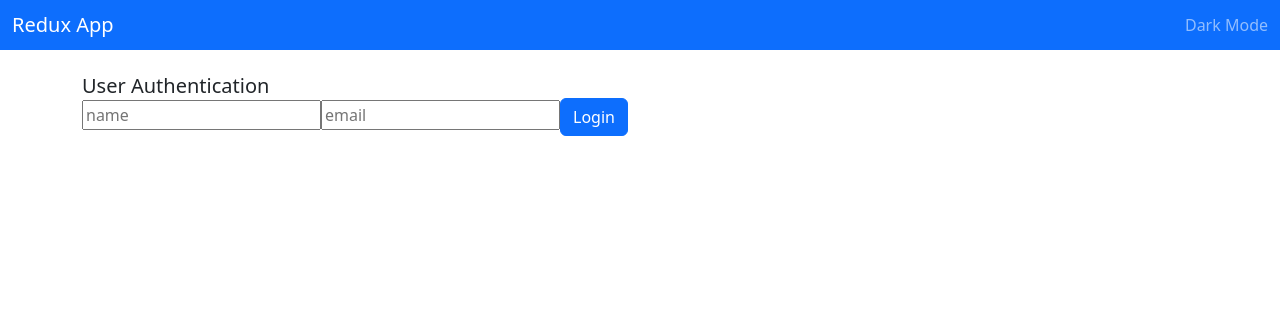
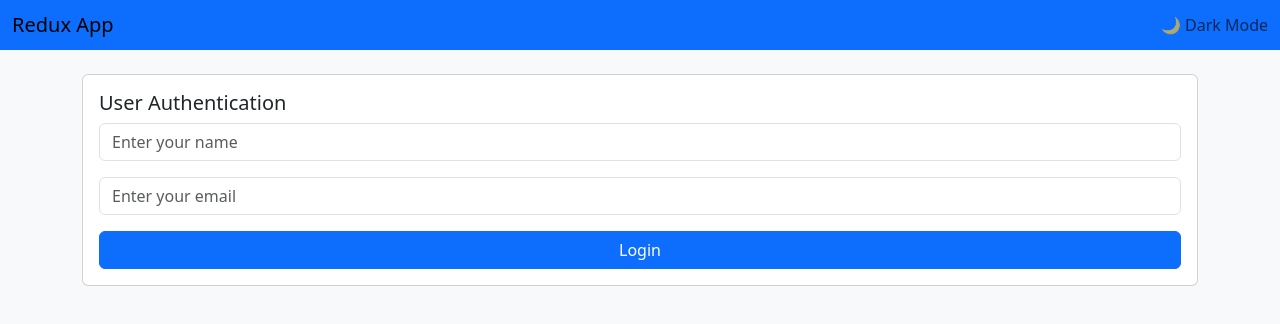
Before and after one commit to surya489/react-redux, a React (Create React App) app: page / in a window 1280 px wide. Shown: the top 324 px of the page. Built offline with nearby package versions, Linux system fonts and the light colour scheme.

Commit message:
feat : redux concepts and examples done

```diff
--- a/src/App.js
+++ b/src/App.js
@@ -5,6 +5,7 @@ import Todo from "./components/Todo";
 import Cart from "./components/Cart";
 import CSSConcepts from "./components/CSSConcepts";
 import User from "./components/User";
+import Weather from "./components/Weather";
 import { logout, toggleTheme } from "./redux/action";
 
 function App() {
@@ -37,16 +38,16 @@ function App() {
   }
 
   return (
-    <div className="App">
-      <nav className="navbar navbar-dark bg-primary mb-4">
+    <div className={`App ${color === 'dark' ? 'bg-dark text-light' : 'bg-light'}`} style={{ minHeight: '100vh' }}>
+      <nav className={`navbar ${color === 'dark' ? 'navbar-dark bg-dark' : 'navbar-light bg-primary'} mb-4`}>
         <div className="container-fluid">
           <span className="navbar-brand mb-0 h1">Redux App</span>
           <div>
             {isLoggedIn && (
-              <span className="navbar-text cursor-pointer" onClick={handleLogout}>Logout</span>
+              <span className="navbar-text me-3 cursor-pointer" onClick={handleLogout} style={{ cursor: 'pointer' }}>Logout</span>
             )}
-            <span className="navbar-text cursor-pointer" onClick={handleThemeToggle}>
-              {color === "light" ? "Dark Mode" : "Light Mode"}
+            <span className="navbar-text cursor-pointer" onClick={handleThemeToggle} style={{ cursor: 'pointer' }}>
+              {color === "light" ? "🌙 Dark Mode" : "☀️ Light Mode"}
             </span>
           </div>
         </div>
@@ -62,8 +63,11 @@ function App() {
             </div>
           </div>
           <div className="row mt-4">
-            <div className="col-12">
+            <div className="col-md-6">
               <Cart />
+            </div>
+            <div className="col-md-6">
+              <Weather />
             </div>
           </div>
           <div className="row mt-4">
--- a/src/components/User.jsx
+++ b/src/components/User.jsx
@@ -4,7 +4,6 @@ import { login, logout } from "../redux/action";
 import Button from "./Button";
 
 const User = () => {
-
     const [name, setName] = useState('');
     const [email, setEmail] = useState('');
     const user = useSelector(state => state.user);
@@ -15,61 +14,81 @@ const User = () => {
     // Retrieved 2026-04-18, License - CC BY-SA 4.0
 
     function makeid(length) {
-    var result           = '';
-    var characters       = 'ABCDEFGHIJKLMNOPQRSTUVWXYZabcdefghijklmnopqrstuvwxyz0123456789';
+        var result = '';
+        var characters = 'ABCDEFGHIJKLMNOPQRSTUVWXYZabcdefghijklmnopqrstuvwxyz0123456789';
         var charactersLength = characters.length;
-    for ( var i = 0; i < length; i++ ) {
+        for (var i = 0; i < length; i++) {
             result += characters.charAt(Math.floor(Math.random() * charactersLength));
         }
         return result;
     }
 
     const handleLogin = () => {
+        if (name.trim() && email.trim()) {
             const token = makeid(10);
             dispatch(login({
                 name,
                 email,
                 token
             }));
+            setName('');
+            setEmail('');
+        }
+    };
+
+    const handleLogout = () => {
+        dispatch(logout());
     };
 
     return (
-        <div className="">
+        <div className="card">
+            <div className="card-body">
                 <h5 className="card-title">User Authentication</h5>
-            <div className="">
+                {user.length === 0 ? (
+                    <div>
+                        <div className="mb-3">
                             <input
                                 type="text"
-                    placeholder="name"
+                                className="form-control"
+                                placeholder="Enter your name"
                                 value={name}
-                    id="name"
                                 onChange={(e) => setName(e.target.value)}
                             />
+                        </div>
+                        <div className="mb-3">
                             <input
-                    type="text"
-                    placeholder="email"
+                                type="email"
+                                className="form-control"
+                                placeholder="Enter your email"
                                 value={email}
-                    id="email"
                                 onChange={(e) => setEmail(e.target.value)}
                             />
+                        </div>
                         <Button
                             children="Login"
-                    customClass=""
+                            customClass="w-100"
                             onClick={handleLogin}
                         />
                     </div>
+                ) : (
+                    <div>
                         {user.map((u) => (
-                <div key={u.id} className="card mt-3">
-                    <div className="card-body">
-                        <>{u.id}</>
-                        <h5 className="card-title">{u.name}</h5>
-                        <p className="card-text">{u.email}</p>
+                            <div key={u.id} className="alert alert-success">
+                                <h6>Welcome, {u.name}!</h6>
+                                <p className="mb-2">Email: {u.email}</p>
+                                <small className="text-muted">Token: {u.token}</small>
+                            </div>
+                        ))}
+                        <Button
+                            children="Logout"
+                            customClass="w-100 btn-danger"
+                            onClick={handleLogout}
+                        />
+                    </div>
+                )}
             </div>
         </div>
-            ))}
-
-        </div>
-    )
-
+    );
 };
 
 export default User;
--- a/src/components/Weather.jsx
+++ b/src/components/Weather.jsx
@@ -1,25 +1,55 @@
-import React, { useState, useEffect } from "react";
+import React, { useState } from "react";
 import { useDispatch, useSelector } from "react-redux";
 import { fetchWeather } from "../redux/action";
+import Button from "./Button";
 
 const Weather = () => {
-
+    const [city, setCity] = useState('');
     const weather = useSelector(state => state.weather);
+    const loading = useSelector(state => state.loading);
+    const error = useSelector(state => state.error);
     const dispatch = useDispatch();
 
-    useEffect(() => {
-        dispatch(fetchWeather());
-    }, [dispatch]);
+    const handleFetchWeather = () => {
+        if (city.trim()) {
+            dispatch(fetchWeather(city));
+        }
+    };
 
     return (
         <div className="card">
             <div className="card-body">
-                <h5 className="card-title">Weather</h5>
-                <p>Weather component coming soon...</p>
+                <h5 className="card-title">Weather App</h5>
+                <div className="input-group mb-3">
+                    <input
+                        type="text"
+                        className="form-control"
+                        placeholder="Enter city name (New York, London, Tokyo)"
+                        value={city}
+                        onChange={(e) => setCity(e.target.value)}
+                    />
+                    <Button
+                        customClass=""
+                        onClick={handleFetchWeather}
+                        children="Get Weather"
+                        disabled={loading}
+                    />
+                </div>
+
+                {loading && <div className="alert alert-info">Loading weather data...</div>}
+
+                {error && <div className="alert alert-danger">Error: {error}</div>}
+
+                {weather && weather.city && (
+                    <div className="alert alert-success">
+                        <h6>Weather in {weather.city}</h6>
+                        <p className="mb-1"><strong>Temperature:</strong> {weather.temperature}°C</p>
+                        <p className="mb-0"><strong>Condition:</strong> {weather.condition}</p>
+                    </div>
+                )}
             </div>
         </div>
-    )
-
+    );
 };
 
 export default Weather;
--- a/src/redux/reducer.js
+++ b/src/redux/reducer.js
@@ -130,25 +130,25 @@ const counterReducer = (state = initialState, action) => {
             return {
                 ...state,
                 color: action.payload.color
-            }
-        case FETCH_PRODUCTS_REQUEST:
+            };
+        case FETCH_WEATHER_REQUEST:
             return {
                 ...state,
                 loading: true,
                 error: null
-            }
-        case FETCH_PRODUCTS_SUCCESS:
+            };
+        case FETCH_WEATHER_SUCCESS:
             return {
                 ...state,
                 loading: false,
                 weather: action.payload
-            }
-        case FETCH_PRODUCTS_FAILURE:
+            };
+        case FETCH_WEATHER_FAILURE:
             return {
                 ...state,
                 loading: false,
                 error: action.payload
-            }
+            };
         default:
             return state;
     }
```
Lines whose indentation alone changed are shown as unchanged.
